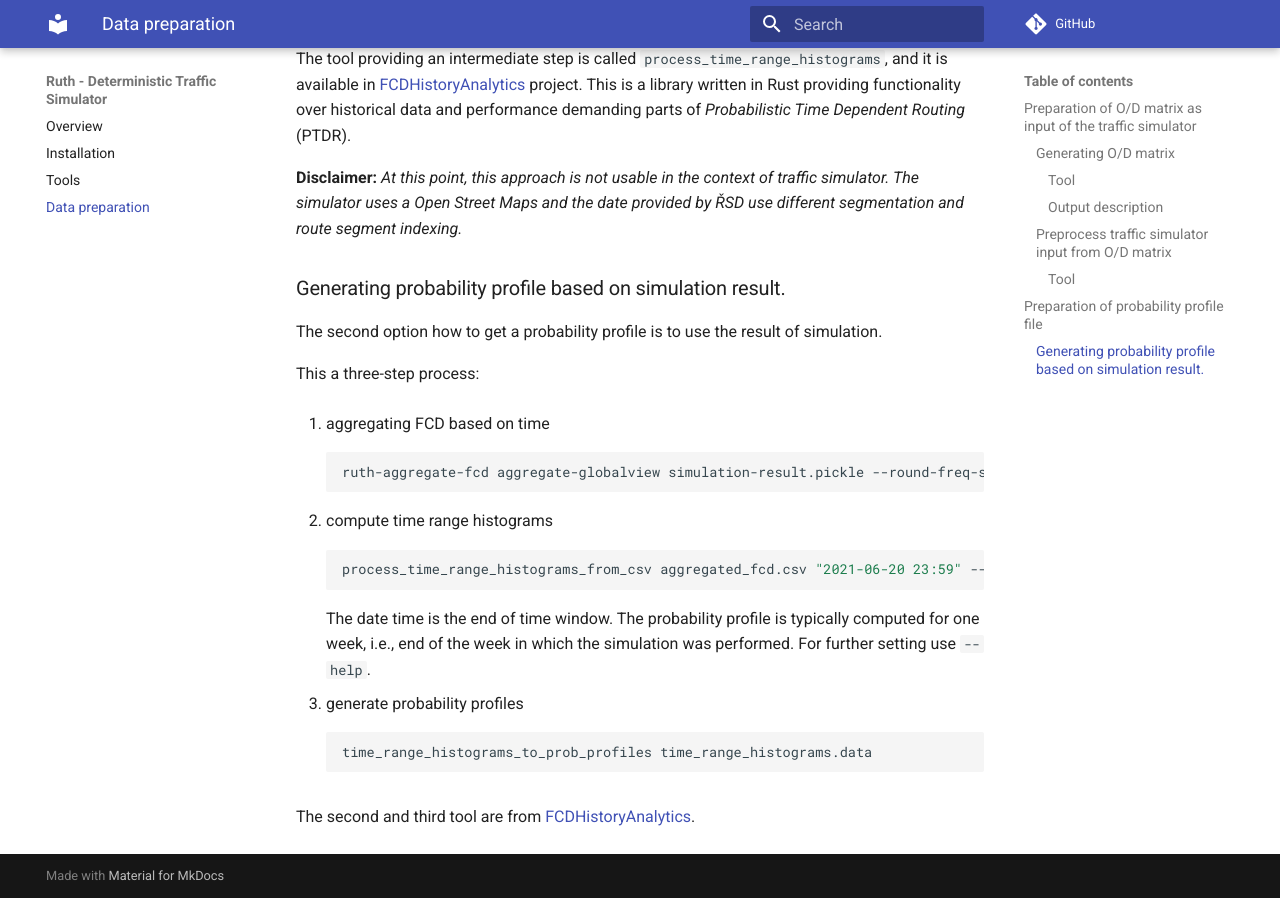
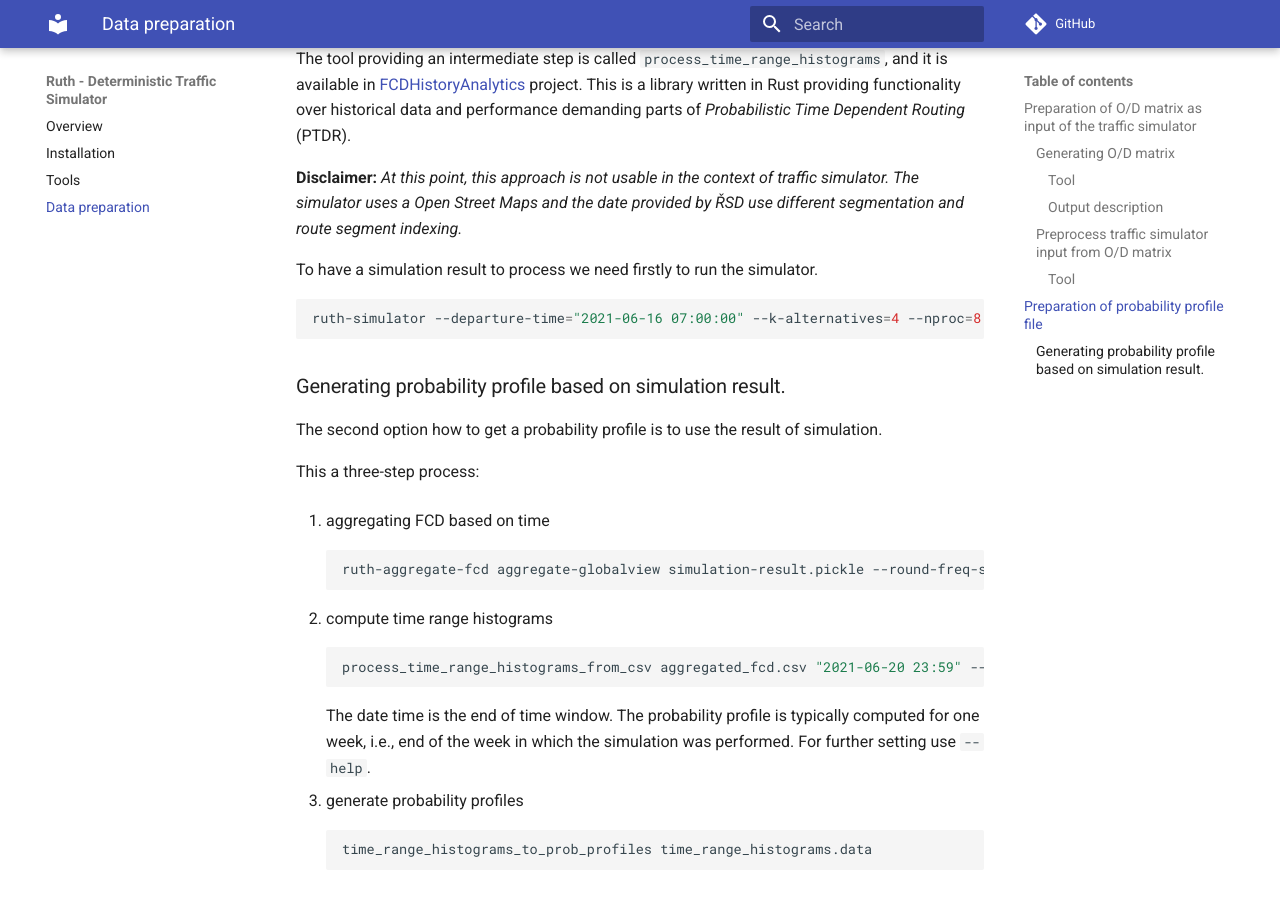
Before and after one commit to It4innovations/ruth, an MkDocs documentation site: the page built from docs/data_preparation.md, in a window 1280 px wide and 900 px high, scrolled down 2076 px. Built offline with MkDocs 1.6.1 and Material for MkDocs 9.7.7, drawn with Linux system fonts in a browser that asks for light colours; comment, search, counter and statistics services are not loaded.

Commit message:
Add a command to run simulator in data preprocessing part of docs
During the proof reading I see that this is missing

````diff
--- a/docs/data_preparation.md
+++ b/docs/data_preparation.md
@@ -64,6 +64,11 @@ The tool providing an intermediate step is called `process_time_range_histograms
 
 **Disclaimer:** _At this point, this approach is not usable in the context of traffic simulator. The simulator uses a Open Street Maps and the date provided by ŘSD use different segmentation and route segment indexing._
 
+To have a simulation result to process we need firstly to run the simulator.
+```shell
+ruth-simulator --departure-time="2021-06-16 07:00:00" --k-alternatives=4 --nproc=8 --out=simulation-result.pickle --seed=7 rank-by-prob-delay vehicles-state.parquet 70 500
+```
+
 ### Generating probability profile based on simulation result.
 
 The second option how to get a probability profile is to use the result of simulation.
````
